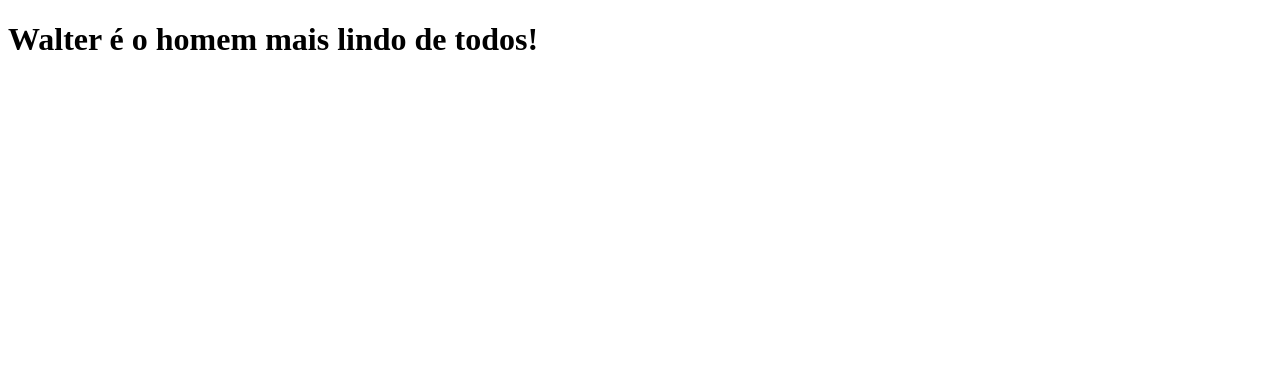
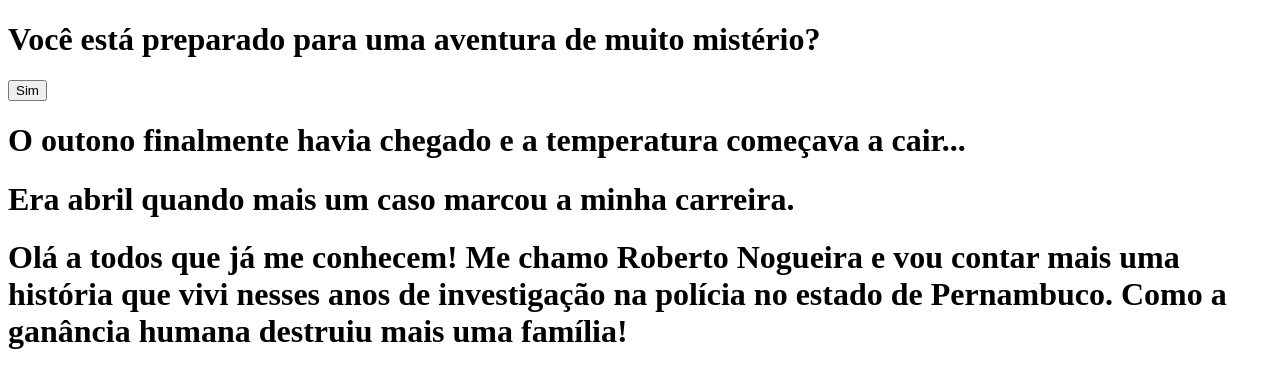
Before and after one commit to wallaceviniciusdev/Investiga-o-Criminal, a plain HTML site: page index.html in a window 1280 px wide. Drawn offline with Linux system fonts and the light colour scheme.

Commit message:
Update index.html

```diff
--- a/index.html
+++ b/index.html
@@ -3,10 +3,22 @@
 <head>
 	<meta charset="utf-8">
 	<meta http-equiv="X-UA-Compatible" content="IE=edge">
-	<title>Investigaçõa</title>
+	<title>Investigação</title>
 	<link rel="stylesheet" href="">
 </head>
 <body>
-	<h1>Walter é o homem mais lindo de todos!</h1>
+	<div class="play">
+		<h1>Você está preparado para uma aventura de muito mistério?</h1>
+		<button type="">Sim</button>
+	</div>
+	<div class="introducao1">
+		<h1>O outono finalmente havia chegado e a temperatura começava a cair...</h1>
+	</div>
+	<div class="introducao2">
+		<h1>Era abril quando mais um caso marcou a minha carreira.</h1>
+	</div>
+	<div class="introducao3">
+		<h1>Olá a todos que já me conhecem! Me chamo Roberto Nogueira e vou contar mais uma história que vivi nesses anos de investigação na polícia no estado de Pernambuco. Como a ganância humana destruiu mais uma família!</h1>
+	</div>
 </body>
 </html>
```
